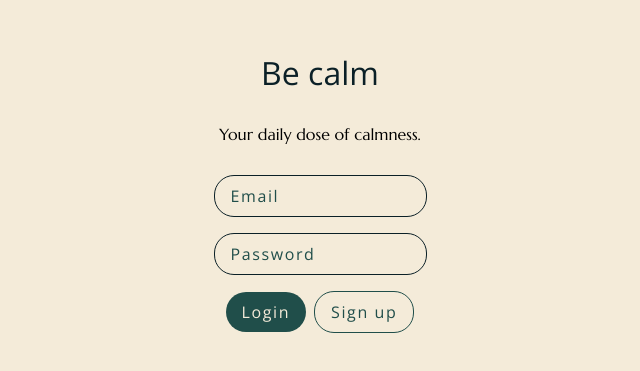
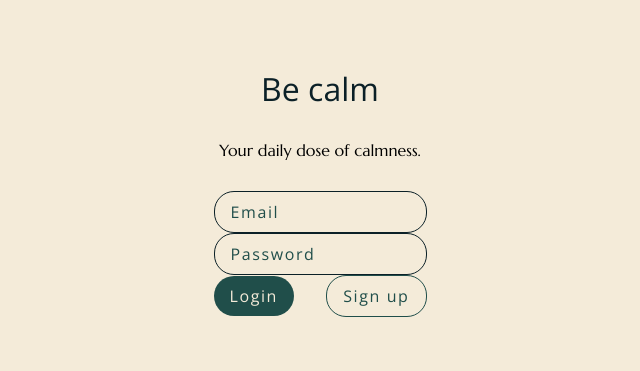
Before and after one commit to gorzelinski/be-calm, a React (Create React App) app in the folder root/frontend/: page /login in a window 1280 px wide. Shown: the part 203-574 px from the top of the page, without its empty margins (320-960 px from the left). Built offline with nearby package versions, Linux system fonts and the light colour scheme.

Commit message:
feat: add ability to login

```diff
--- a/root/frontend/src/App.js
+++ b/root/frontend/src/App.js
@@ -1,25 +1,24 @@
+import { useState } from "react";
 import { BrowserRouter, Route, Routes } from "react-router-dom";
-import "./App.css";
-import "./normalize.css";
-import "./tokens.css";
-import "@fontsource/marcellus";
-import "@fontsource/open-sans";
-import Layout from "./components/layout";
+
 import Home from "./components/home";
 import MyQuotes from "./components/my-quotes";
 import Welcome from "./components/welcome";
-import PrivateRoutes from "./components/private-routes";
+import Layout from "./components/layout";
 
 const App = () => {
+  const [token, setToken] = useState(null);
+
   return (
     <BrowserRouter>
       <Routes>
-        <Route path="/login/" element={<Welcome></Welcome>}></Route>
-        <Route element={<PrivateRoutes></PrivateRoutes>}>
-          <Route path="/" element={<Layout></Layout>}>
-            <Route index element={<Home></Home>}></Route>
-            <Route path="/my-quotes/" element={<MyQuotes></MyQuotes>}></Route>
-          </Route>
+        <Route
+          path="/login/"
+          element={<Welcome token={token} setToken={setToken}></Welcome>}
+        ></Route>
+        <Route path="/" element={<Layout token={token}></Layout>}>
+          <Route index element={<Home></Home>}></Route>
+          <Route path="/my-quotes/" element={<MyQuotes></MyQuotes>}></Route>
         </Route>
       </Routes>
     </BrowserRouter>
--- a/root/frontend/src/components/layout.js
+++ b/root/frontend/src/components/layout.js
@@ -1,12 +1,19 @@
-import React from "react";
-import { Outlet } from "react-router-dom";
+import React, { useEffect } from "react";
+import { Outlet, useNavigate } from "react-router-dom";
 import { useQuote } from "../hooks";
 import "./navbar.css";
 import Navbar from "./navbar";
 import Header from "./header";
 
-const Layout = () => {
+const Layout = ({ token }) => {
+  const navigate = useNavigate();
   const { quote, fetchQuote } = useQuote();
+
+  useEffect(() => {
+    if (!token) {
+      navigate("/login/");
+    }
+  }, [token, navigate]);
 
   return (
     <div className="wrapper">
--- a/root/frontend/src/components/private-routes.js
+++ /dev/null
@@ -1,8 +0,0 @@
-import { Navigate, Outlet } from "react-router-dom";
-
-const PrivateRoutes = () => {
-  const auth = { token: true };
-  return auth.token ? <Outlet></Outlet> : <Navigate to="/login/"></Navigate>;
-};
-
-export default PrivateRoutes;
--- a/root/frontend/src/components/welcome.js
+++ b/root/frontend/src/components/welcome.js
@@ -1,24 +1,68 @@
-import React from "react";
+import React, { useEffect, useState } from "react";
+import { useNavigate } from "react-router-dom";
 
-const Welcome = () => {
+const Welcome = ({ token, setToken }) => {
+  const navigate = useNavigate();
+  const [email, setEmail] = useState("");
+  const [password, setPassword] = useState("");
+  const [message, setMessage] = useState("Your daily dose of calmness.");
+
+  useEffect(() => {
+    if (token) {
+      navigate("/");
+    }
+  }, [token, navigate]);
+
+  const handleSubmit = async (e) => {
+    e.preventDefault();
+    try {
+      const res = await fetch("http://localhost:4000/users/login", {
+        method: "POST",
+        headers: {
+          "Content-Type": "application/json",
+        },
+        body: JSON.stringify({
+          email,
+          password,
+        }),
+      });
+      if (res.status === 200) {
+        const data = await res.json();
+        setEmail("");
+        setPassword("");
+        setMessage("User logged successfully");
+        setToken(data.token);
+      } else {
+        setMessage("Some error occurred during login.");
+      }
+    } catch (e) {
+      console.log(e);
+    }
+  };
+
   return (
     <div className="wrapper hero">
       <h1 className="headings heading-1">Be calm</h1>
-      <p className="body paragraph-small">Your daily dose of calmness.</p>
+      <p className="body paragraph-small">{message}</p>
+      <form onSubmit={handleSubmit}>
         <input
           className="ui ui-text input margin"
           type="email"
+          value={email}
+          onChange={(e) => setEmail(e.target.value)}
+          onClick={() => setMessage("Your daily dose of calmness.")}
           placeholder="Email"
           required
         ></input>
         <input
           className="ui ui-text input margin"
           type="password"
+          onChange={(e) => setPassword(e.target.value)}
+          onClick={() => setMessage("Your daily dose of calmness.")}
+          value={password}
           placeholder="Password"
           required
         ></input>
-      {/* <p className="ui ui-text">Login</p> */}
-      {/* <p className="ui ui-text-small">Small ui text</p> */}
         <div className="navigation">
           <button className="ui ui-text button button-primary center margin">
             Login
@@ -27,6 +71,7 @@ const Welcome = () => {
             Sign up
           </button>
         </div>
+      </form>
     </div>
   );
 };
--- a/root/frontend/src/index.js
+++ b/root/frontend/src/index.js
@@ -1,6 +1,11 @@
 import React from "react";
 import ReactDOM from "react-dom/client";
 import "./index.css";
+import "./App.css";
+import "./normalize.css";
+import "./tokens.css";
+import "@fontsource/marcellus";
+import "@fontsource/open-sans";
 import App from "./App";
 import reportWebVitals from "./reportWebVitals";
 
```
Lines whose indentation alone changed are shown as unchanged.
